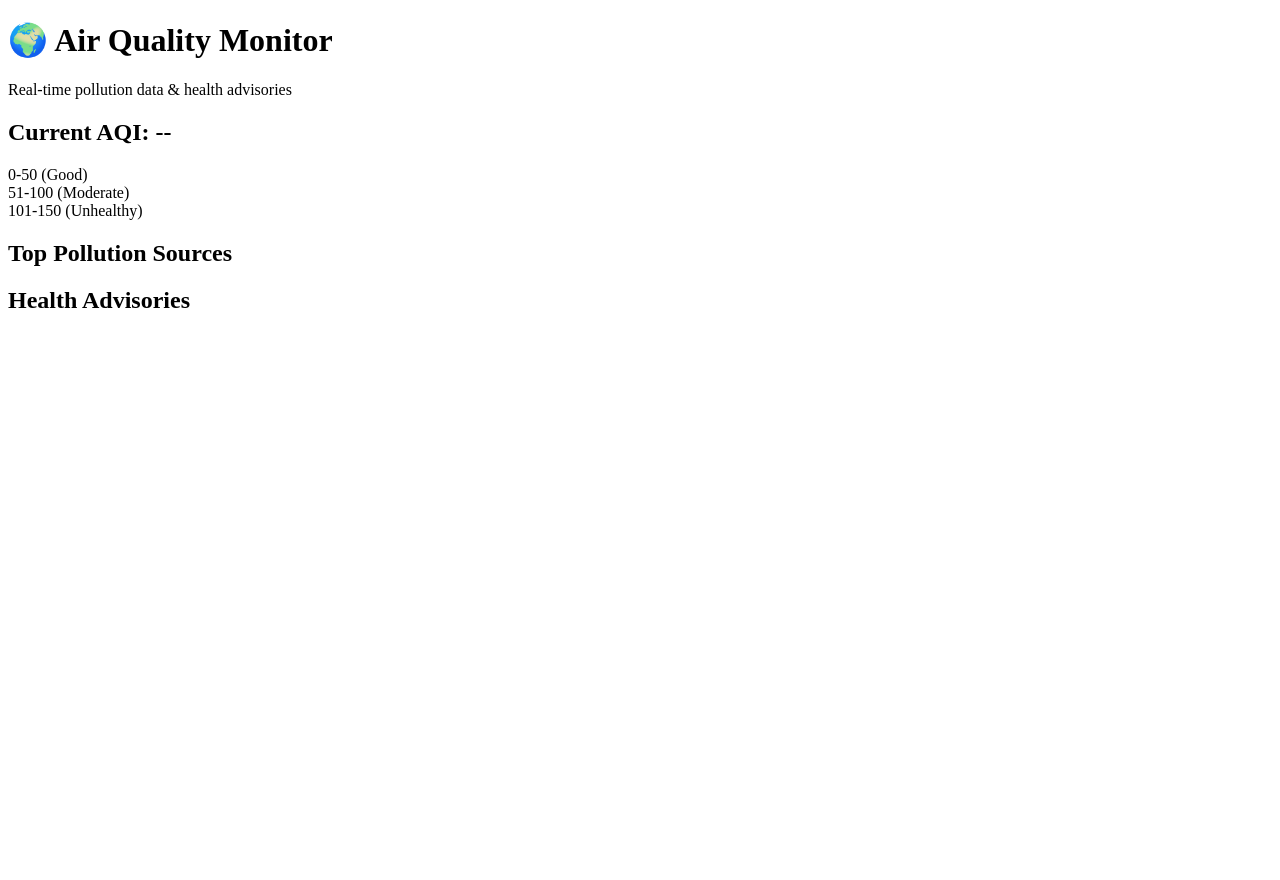
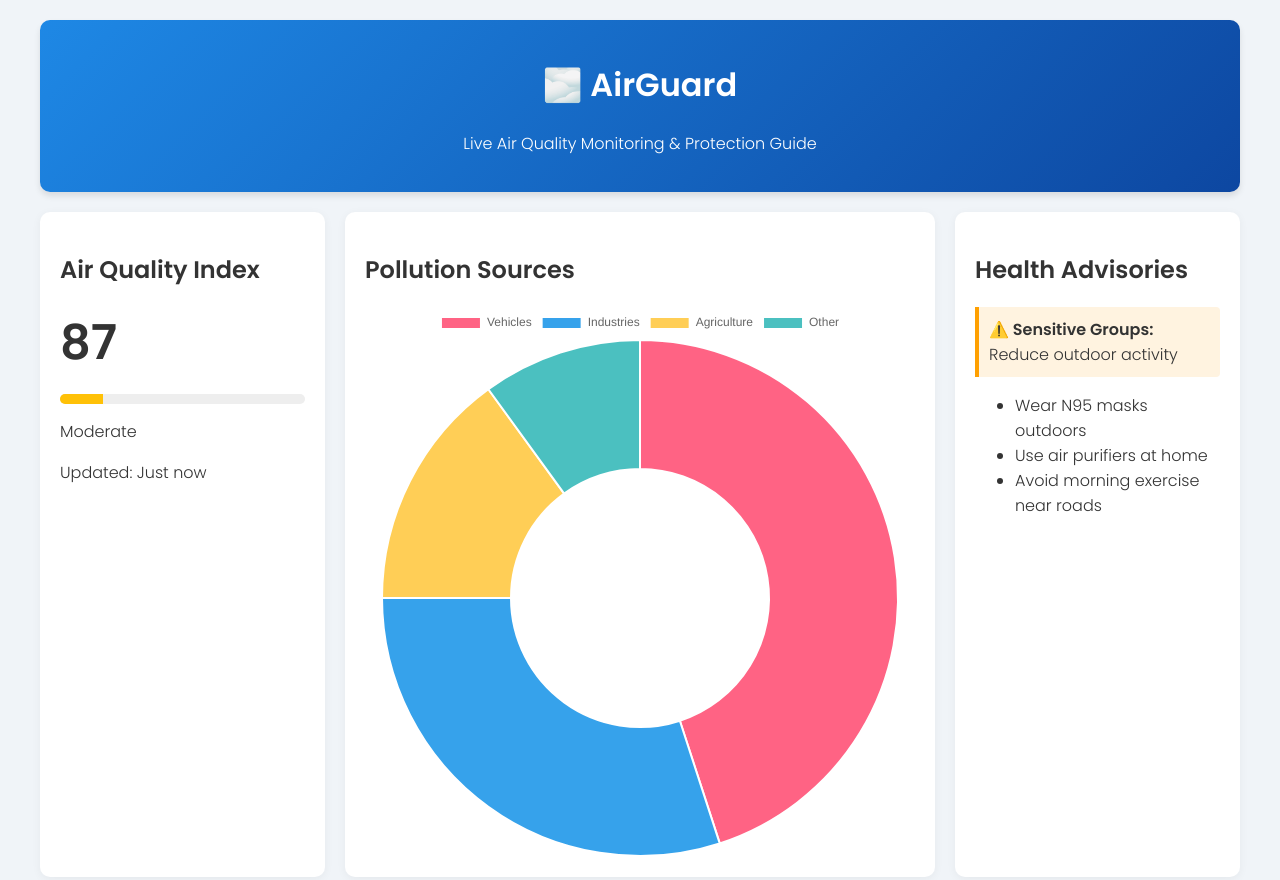
Before and after one commit to abhayjadhav1234567/Air-quality-monitering, a plain HTML site: page index.html in a window 1280 px wide. Shown: the top 880 px of the page. Before the commit the page ends 800 px from the top, so only its background shows below. Drawn offline with nearby package versions, Linux system fonts and the light colour scheme.

Commit message:
Update index.html

```diff
--- a/index.html
+++ b/index.html
@@ -1,41 +1,197 @@
+
 <!DOCTYPE html>
 <html lang="en">
 <head>
   <meta charset="UTF-8">
   <meta name="viewport" content="width=device-width, initial-scale=1.0">
-  <title>Air Quality Dashboard</title>
-  <link rel="stylesheet" href="styles/main.css">
+  <title>AirGuard | Live Air Quality Dashboard</title>
+  <link href="https://fonts.googleapis.com/css2?family=Poppins:wght@300;600&display=swap" rel="stylesheet">
+  <script src="https://cdn.jsdelivr.net/npm/chart.js"></script>
+  <style>
+    :root {
+      --good: #4CAF50;
+      --moderate: #FFC107;
+      --unhealthy: #F44336;
+      --hazardous: #9C27B0;
+    }
+    body {
+      font-family: 'Poppins', sans-serif;
+      background: #f0f4f8;
+      margin: 0;
+      padding: 0;
+      color: #333;
+    }
+    .dashboard {
+      max-width: 1200px;
+      margin: 0 auto;
+      padding: 20px;
+      display: grid;
+      grid-template-columns: repeat(12, 1fr);
+      gap: 20px;
+    }
+    .header {
+      grid-column: 1 / -1;
+      text-align: center;
+      padding: 20px 0;
+      background: linear-gradient(135deg, #1e88e5, #0d47a1);
+      color: white;
+      border-radius: 10px;
+      box-shadow: 0 4px 6px rgba(0,0,0,0.1);
+    }
+    .aqi-card {
+      grid-column: span 3;
+      background: white;
+      border-radius: 10px;
+      padding: 20px;
+      box-shadow: 0 2px 10px rgba(0,0,0,0.05);
+    }
+    .aqi-value {
+      font-size: 3rem;
+      font-weight: 600;
+      margin: 10px 0;
+    }
+    .gauge {
+      height: 10px;
+      background: #eee;
+      border-radius: 5px;
+      margin: 15px 0;
+      overflow: hidden;
+    }
+    .gauge-fill {
+      height: 100%;
+      width: 30%; /* Dynamic via JS */
+    }
+    .pollution-card {
+      grid-column: span 6;
+      background: white;
+      border-radius: 10px;
+      padding: 20px;
+      box-shadow: 0 2px 10px rgba(0,0,0,0.05);
+    }
+    .health-card {
+      grid-column: span 3;
+      background: white;
+      border-radius: 10px;
+      padding: 20px;
+      box-shadow: 0 2px 10px rgba(0,0,0,0.05);
+    }
+    .health-alert {
+      background: #FFF3E0;
+      padding: 10px;
+      border-left: 4px solid #FFA000;
+      margin: 10px 0;
+      border-radius: 0 4px 4px 0;
+    }
+    @media (max-width: 768px) {
+      .aqi-card, .pollution-card, .health-card {
+        grid-column: 1 / -1;
+      }
+    }
+  </style>
 </head>
 <body>
-  <header>
-    <h1>🌍 Air Quality Monitor</h1>
-    <p>Real-time pollution data & health advisories</p>
-  </header>
+  <div class="dashboard">
+    <header class="header">
+      <h1>🌫️ AirGuard</h1>
+      <p>Live Air Quality Monitoring & Protection Guide</p>
+    </header>
 
-  <main>
-    <!-- AQI Display -->
-    <section class="card">
-      <h2>Current AQI: <span id="aqi-value">--</span></h2>
-      <div class="aqi-scale">
-        <div class="level good">0-50 (Good)</div>
-        <div class="level moderate">51-100 (Moderate)</div>
-        <div class="level unhealthy">101-150 (Unhealthy)</div>
+    <!-- AQI Card -->
+    <div class="aqi-card">
+      <h2>Air Quality Index</h2>
+      <div class="aqi-value" id="aqi">87</div>
+      <div class="gauge">
+        <div class="gauge-fill" id="aqi-gauge"></div>
       </div>
-    </section>
+      <div class="aqi-status" id="aqi-status">Moderate</div>
+      <p>Updated: <span id="update-time">Just now</span></p>
+    </div>
 
     <!-- Pollution Sources -->
-    <section class="card">
-      <h2>Top Pollution Sources</h2>
-      <div id="sources-chart" class="chart"></div>
-    </section>
+    <div class="pollution-card">
+      <h2>Pollution Sources</h2>
+      <canvas id="sources-chart"></canvas>
+      <div class="source-details" id="source-details"></div>
+    </div>
 
-    <!-- Health Tips -->
-    <section class="card">
+    <!-- Health Advisories -->
+    <div class="health-card">
       <h2>Health Advisories</h2>
-      <ul id="health-tips"></ul>
-    </section>
-  </main>
+      <div class="health-alert">
+        <strong>⚠️ Sensitive Groups:</strong> Reduce outdoor activity
+      </div>
+      <ul id="health-tips">
+        <li>Wear N95 masks outdoors</li>
+        <li>Use air purifiers at home</li>
+        <li>Avoid morning exercise near roads</li>
+      </ul>
+    </div>
 
-  <script src="scripts/app.js"></script>
+    <!-- Additional Cards -->
+    <div class="pollution-card" style="grid-column: span 8;">
+      <h2>Pollutant Levels</h2>
+      <canvas id="pollutants-chart"></canvas>
+    </div>
+
+    <div class="health-card" style="grid-column: span 4;">
+      <h2>7-Day Forecast</h2>
+      <div id="forecast"></div>
+    </div>
+  </div>
+
+  <script>
+    // Dynamic Data Integration
+    const aqiData = {
+      current: 87,
+      pollutants: [
+        { name: "PM2.5", level: 32, safe: 12 },
+        { name: "NO₂", level: 48, safe: 53 },
+        { name: "O₃", level: 62, safe: 54 }
+      ],
+      sources: [
+        { name: "Vehicles", percent: 45 },
+        { name: "Industries", percent: 30 },
+        { name: "Agriculture", percent: 15 },
+        { name: "Other", percent: 10 }
+      ]
+    };
+
+    // Update AQI Display
+    document.getElementById('aqi').textContent = aqiData.current;
+    const gauge = document.getElementById('aqi-gauge');
+    gauge.style.width = `${(aqiData.current / 500) * 100}%`;
+    gauge.style.background =
+      aqiData.current <= 50 ? 'var(--good)' :
+      aqiData.current <= 100 ? 'var(--moderate)' :
+      aqiData.current <= 150 ? 'var(--unhealthy)' : 'var(--hazardous)';
+
+    // Render Charts
+    new Chart(document.getElementById('sources-chart'), {
+      type: 'doughnut',
+      data: {
+        labels: aqiData.sources.map(s => s.name),
+        datasets: [{
+          data: aqiData.sources.map(s => s.percent),
+          backgroundColor: ['#FF6384','#36A2EB','#FFCE56','#4BC0C0']
+        }]
+      }
+    });
+
+    new Chart(document.getElementById('pollutants-chart'), {
+      type: 'bar',
+      data: {
+        labels: aqiData.pollutants.map(p => p.name),
+        datasets: [{
+          label: 'Current Level',
+          data: aqiData.pollutants.map(p => p.level),
+          backgroundColor: '#3F51B5'
+        },{
+          label: 'Safe Threshold',
+          data: aqiData.pollutants.map(p => p.safe),
+          backgroundColor: '#8BC34A'
+        }]
+      }
+    });
+  </script>
 </body>
 </html>
```
